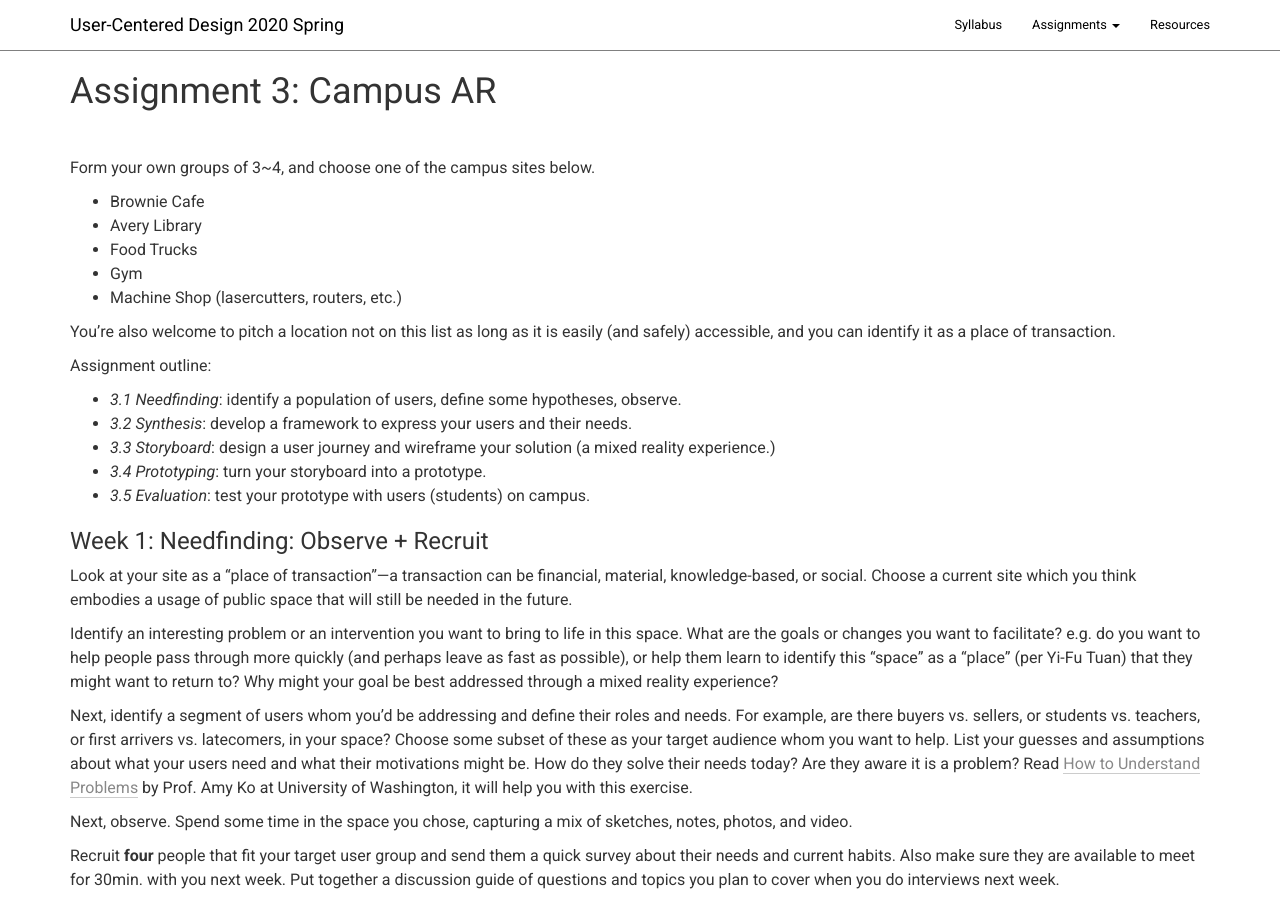
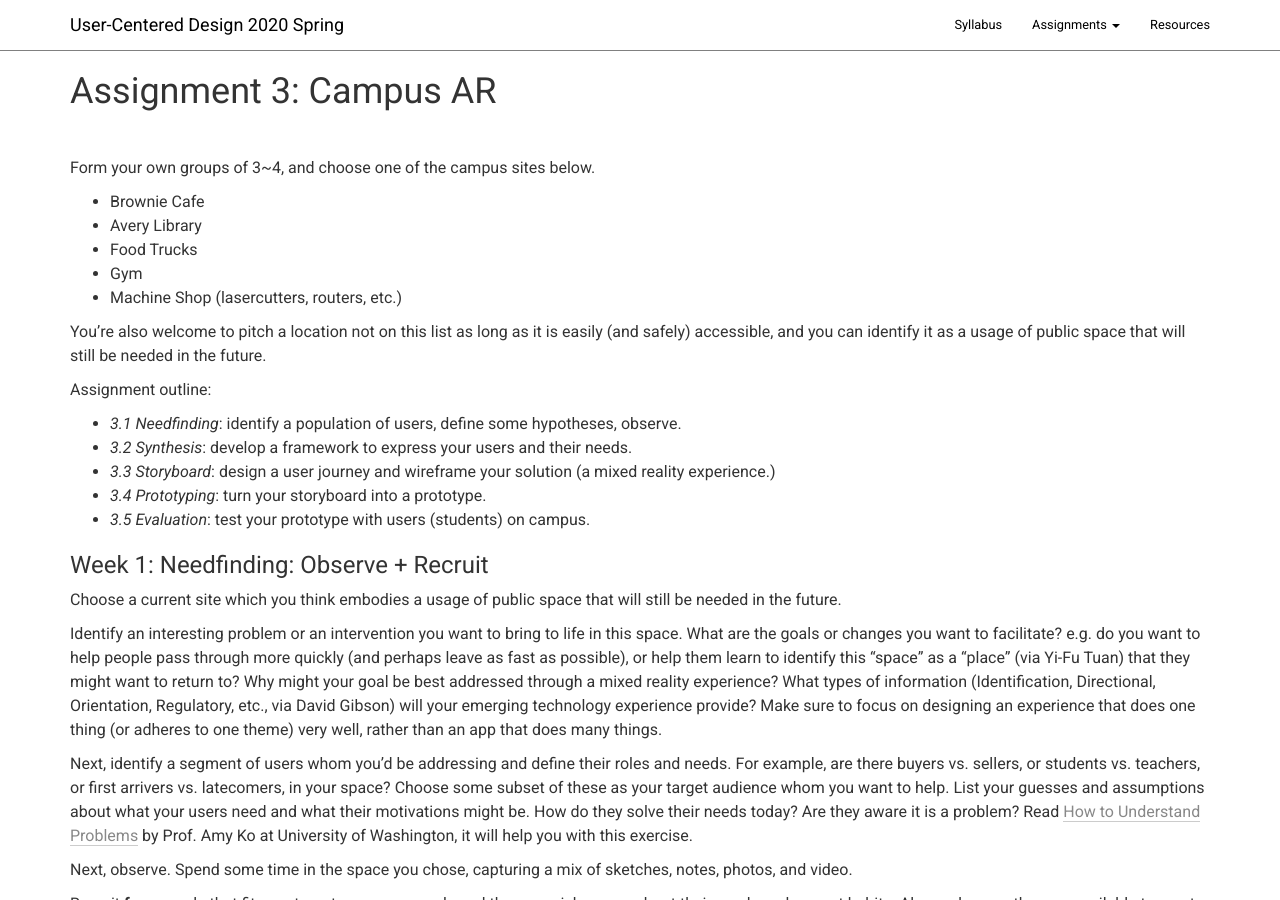
Before and after one commit to columbiaspatialinfo/columbiaspatialinfo.github.io, a Jekyll site: the page built from a3.md, in a window 1280 px wide and 900 px high. Built offline with Jekyll 4.4.1, drawn with Linux system fonts in a browser that asks for light colours; our own code applies the rules of GitHub Pages for plain Markdown files.

Commit message:
Update a3.md

```diff
--- a/a3.md
+++ b/a3.md
@@ -13,7 +13,7 @@ Form your own groups of 3~4, and choose one of the campus sites below.
 -   Gym
 -   Machine Shop (lasercutters, routers, etc.)
 
-You're also welcome to pitch a location not on this list as long as it is easily (and safely) accessible, and you can identify it as a place of transaction.
+You're also welcome to pitch a location not on this list as long as it is easily (and safely) accessible, and you can identify it as a usage of public space that will still be needed in the future.
 
 Assignment outline:
 -   *3.1 Needfinding*: identify a population of users, define some hypotheses, observe.
@@ -24,9 +24,9 @@ Assignment outline:
 
 ### Week 1: Needfinding: Observe + Recruit
 
-Look at your site as a "place of transaction”—a transaction can be financial, material, knowledge-based, or social. Choose a current site which you think embodies a usage of public space that will still be needed in the future.
+Choose a current site which you think embodies a usage of public space that will still be needed in the future.
 
-Identify an interesting problem or an intervention you want to bring to life in this space. What are the goals or changes you want to facilitate? e.g. do you want to help people pass through more quickly (and perhaps leave as fast as possible),  or help them learn to identify this "space" as a "place" (per Yi-Fu Tuan) that they might want to return to? Why might your goal be best addressed through a mixed reality experience?
+Identify an interesting problem or an intervention you want to bring to life in this space. What are the goals or changes you want to facilitate? e.g. do you want to help people pass through more quickly (and perhaps leave as fast as possible),  or help them learn to identify this "space" as a "place" (via Yi-Fu Tuan) that they might want to return to? Why might your goal be best addressed through a mixed reality experience? What types of information (Identification, Directional, Orientation, Regulatory, etc., via David Gibson) will your emerging technology experience provide? Make sure to focus on designing an experience that does one thing (or adheres to one theme) very well, rather than an app that does many things.
 
 Next, identify a segment of users whom you’d be addressing and define their roles and needs. For example, are there buyers vs. sellers, or students vs. teachers, or first arrivers vs. latecomers, in your space? Choose some subset of these as your target audience whom you want to help. List your guesses and assumptions about what your users need and what their motivations might be. How do they solve their needs today? Are they aware it is a problem? Read [How to Understand Problems](https://faculty.washington.edu/ajko/books/design-methods/how-to-understand-problems.html) by Prof. Amy Ko at University of Washington, it will help you with this exercise.
 
```
